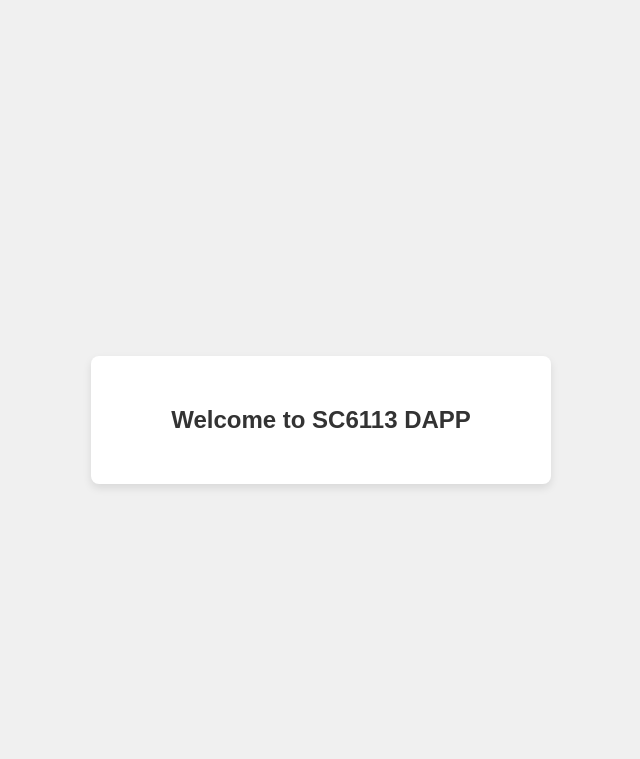
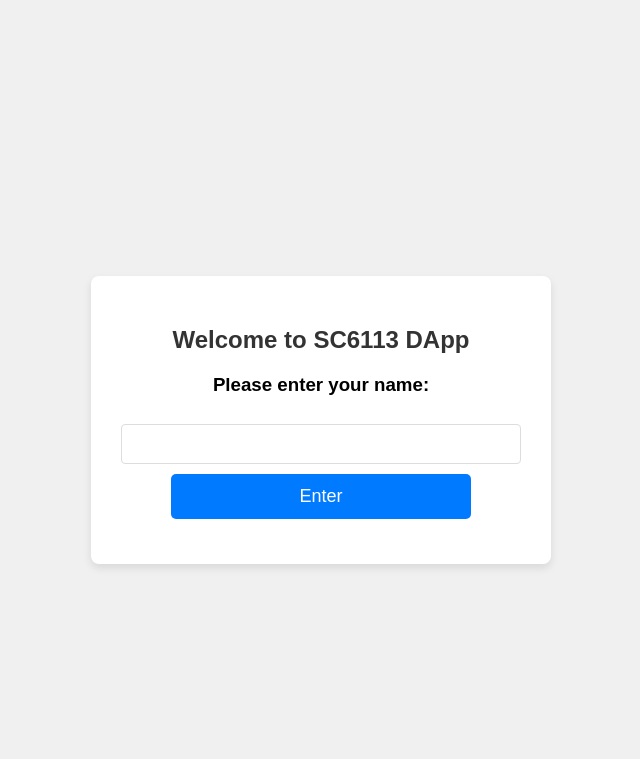
Before and after one commit to maxinekoh/SC6113-AY2026T1, a Flask app: page / in a window 1280 px wide. Shown: the top 759 px of the page, without its empty margins (319-959 px from the left). Run offline with Flask 3, Linux system fonts and the light colour scheme.

Commit message:
Update index.html

```diff
--- a/templates/index.html
+++ b/templates/index.html
@@ -1,13 +1,14 @@
 <head>
-    <meta name="viewport" content="device=device-width,initial-scale=1.0">
-    <link rel="stylesheet" href="{{url_for('static',filename='styles.css')}}">
-
-
-
+    <meta name="viewport" content="width=device-width,initial-scale=1">
+    <link rel="stylesheet" href="{{ url_for('static', filename='styles.css') }}">
 </head>
 <body>
     <div class="container">
-        <h2>Welcome to SC6113 DAPP</h2>
+        <h2>Welcome to SC6113 DApp</h2>
+        <h3>Please enter your name: </h3>
+        <form action="/main" method="POST">
+            <input type="text" name="q">
+            <input type="submit" value="Enter">
+        </form>
     </div>
-
 </body>
```
